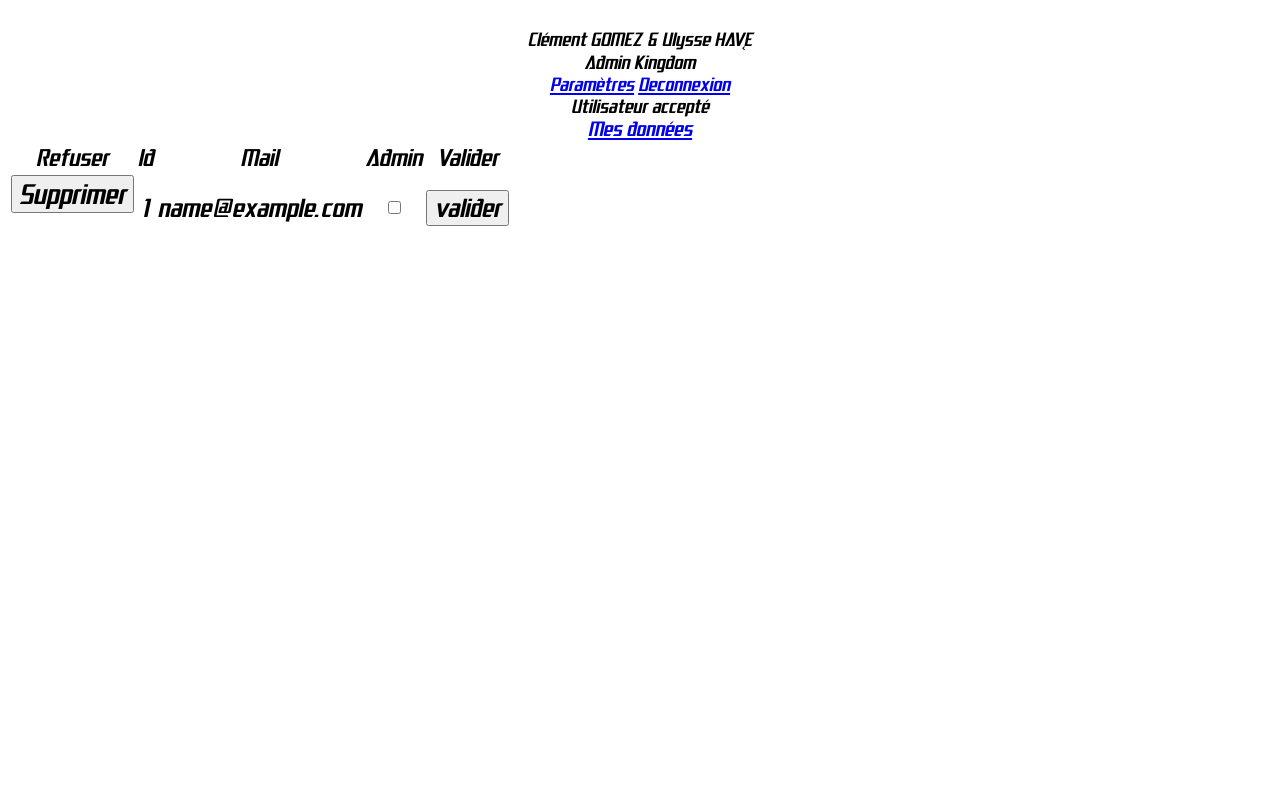
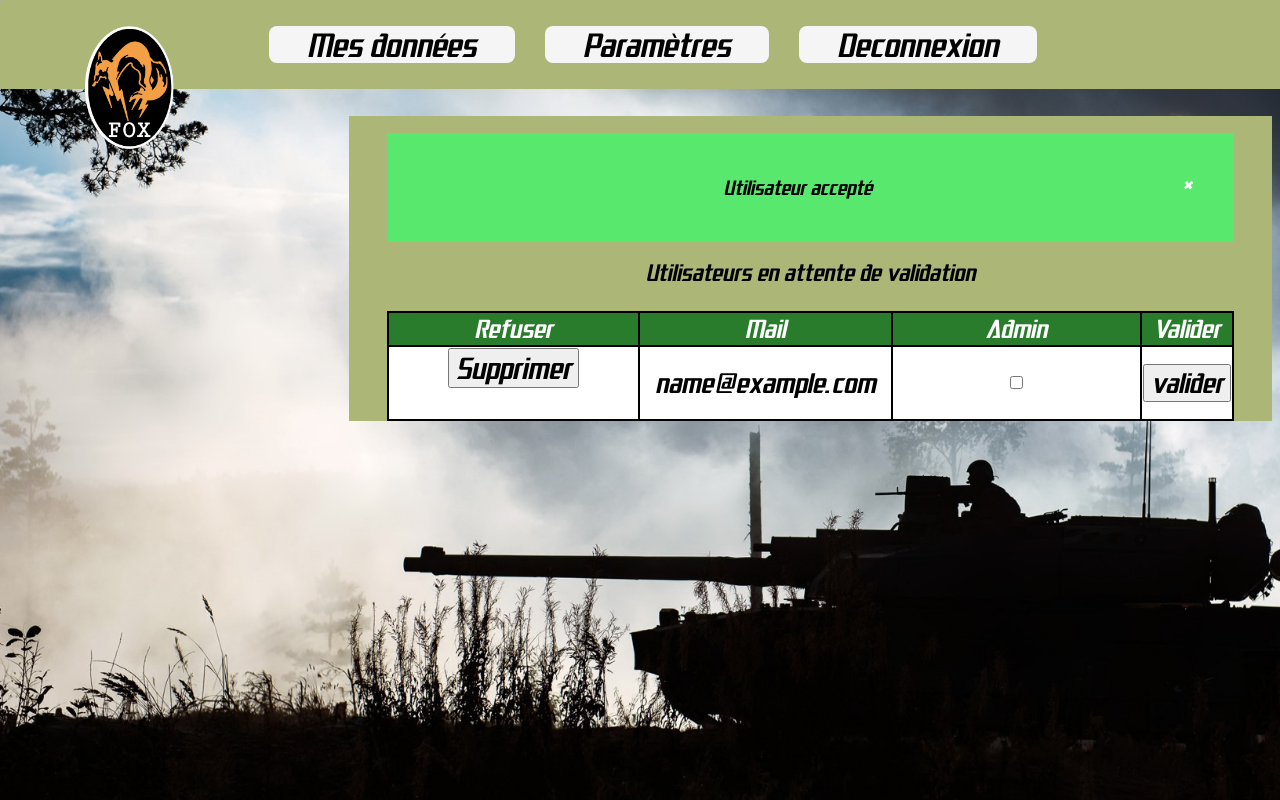
Before and after one commit to LesaintGuz/formular_website, a PHP site: page /page/admin/validUser/validUserForm.php?add=succeed in a window 1280 px wide. Run offline with PHP 8.4, Linux system fonts and the light colour scheme; the visitor is signed in with stand-in values (Sample User, id 1).

Commit message:
rework style and add verif

```diff
--- a/CSS/ModifStyle.css
+++ b/CSS/ModifStyle.css
@@ -159,6 +159,11 @@
     padding-right: 3%;
 }
 
+.Title{
+    margin-top: 2%;
+    font-size: 115%;
+}
+
 .BTN_zone{
 
 }
@@ -217,15 +222,6 @@ table{
     border: 2px solid black;
 }
 
-thead{
-
-}
-
-td,th {
-    text-align: center;
-    border: 2px solid black;
-    width: 30%;
-}
 
 /* <tr class="tr_h"> */
 #tr_h{
--- a/CSS/PopUp.css
+++ b/CSS/PopUp.css
@@ -81,6 +81,16 @@
     margin-top: 2%;
 }
 
+.ErrorBoxParam{
+    background-color: #eb3f3f ;
+    color : black ;
+    padding: 5%;
+
+    text-align: center;
+    margin: auto;
+    margin-top: 2%;
+}
+
 .InfoBox{
     background-color: rgb(161, 155, 155);
 }
--- a/CSS/Style.css
+++ b/CSS/Style.css
@@ -12,6 +12,21 @@
 p {
     margin-top: 0%;
     vertical-align: middle;
+}
+
+thead{
+    background-color: #2a7c2d;
+    color: white;
+}
+
+td,th {
+    text-align: center;
+    border: 2px solid black;
+    width: 30%;
+}
+
+tbody{
+    background-color: white;
 }
 
 .Name
--- a/page/admin/validUser/validUserForm.php
+++ b/page/admin/validUser/validUserForm.php
@@ -25,21 +25,31 @@ if(isset($_GET['add'])){
  <!DOCTYPE html>
 <html lang="fr">
 <head>
-<link rel="stylesheet" href="../../../CSS/Style.css">
-<meta charset="utf-8" />
-<title>Admin</title>
-
+    <meta charset="utf-8" />
+    <title>Admin</title>
+    <link rel="stylesheet" href="../../../CSS/Style.css">
+    <link rel="icon" href="../../../CSS/logo/favicon.ico" type="image/ico">
+    <link rel="stylesheet" href="../../../CSS/ModifStyle.css">
+    <link rel="stylesheet" href="../../../CSS/PopUp.css">
+    <meta charset="utf-8" />
 </head>
 <body>
-<div>Clément GOMEZ & Ulysse HAV֤E</div>
-<div>Admin Kingdom</div>
-<a href="../../modifParam/paramForm.php">Paramètres</a>
-<a href="../../login/loginForm.php">Deconnexion</a>
+    <header>
+        <div class="headBarImg"></div>
+    </header>
+    <div class="WallpaperTank"></div>
+    <div class="HeadBar">
+        <a href="../../modifUser/modifUserForm.php">Mes données</a>
+        <a href="../../modifParam/paramForm.php">Paramètres</a>
+        <a href="../../login/loginForm.php">Deconnexion</a>
+    </div>
+    <div class="Datavisualizer">
 <?php
 if($addResult != NULL){
     if($addResult='succeed'){
         echo <<<EOF
-        <div>
+        <div class="SucessBoxParam">
+        <span class="closeBtn" onclick="this.parentElement.style.display='none';">&times;</span>
         Utilisateur accepté
         </div>
         EOF;
@@ -49,23 +59,24 @@ if($addResult != NULL){
 if($delResult != NULL){
     if($delResult='succeed'){
         echo <<<EOF
-        <div>
+        <div class="SucessBoxParam">
+        <span class="closeBtn" onclick="this.parentElement.style.display='none';">&times;</span>
         Utilisateur refusé
         </div>
         EOF;
     }
 }
 ?>
-<div><a href="../../modifUser/modifUserForm.php">Mes données</a></div>
+<div><p class="Title">Utilisateurs en attente de validation</p></div>
 <table name="waitingUsers" id="waitingUsersTable">
-<thead><tr><td>Refuser</td><td>Id</td><td>Mail</td><td>Admin</td><td>Valider</td>
+<thead><tr><td>Refuser</td><td>Mail</td><td>Admin</td><td>Valider</td>
 </tr></thead><tbody>
 
 <?php
 foreach ($datas as $data){
 echo <<<EOF
     <tr>
-            <td><form action="../deleteWaitingUser.php" method="POST" enctype="application/x-www-form-urlencoded">
+        <td><form action="../deleteWaitingUser.php" method="POST" enctype="application/x-www-form-urlencoded">
         <input type="hidden" name="Id" value="
 EOF;
 echo $data[0];
@@ -81,12 +92,6 @@ echo <<<EOF
     echo $data[0];
     echo <<<EOF
     ">
-        <Label>
-    EOF;
-    echo $data[0];
-    echo <<<EOF
-        </Label>
-        </td><td>
         <Label>
     EOF;
     echo $data[1];
--- a/page/modifUser/modifUserForm.php
+++ b/page/modifUser/modifUserForm.php
@@ -69,6 +69,7 @@
                         }
                     }
                 ?>
+                <div><p class="Title">Mes données</p></div>
                 <form action="modifUser.php" method="POST" enctype="application/x-www-form-urlencoded">
 
                     <div class="InfoPersonne">
```
Also changed, not shown: page/modifParam/modifParam.php (+16 -0 lines), page/modifParam/paramForm.php (+12 -4 lines).
